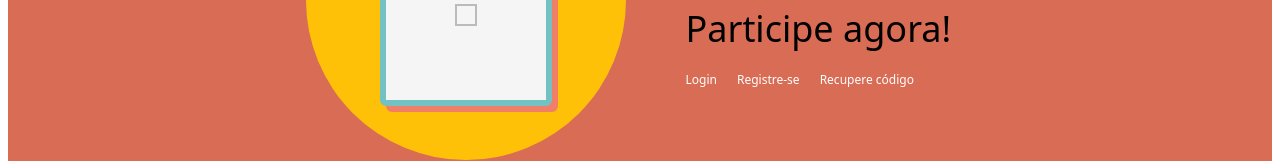
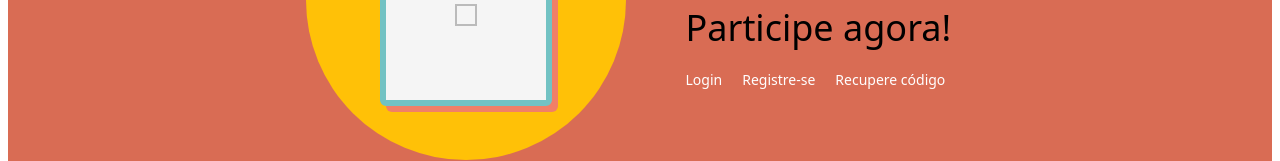
Before and after one commit to gauss-infinito/survey-app, a Next.js app in the folder frontend/: page / in a window 1280 px wide. Shown: the part 408-569 px from the top of the page. Built offline with nearby package versions, Linux system fonts and the light colour scheme.

Commit message:
Update page.module.css

```diff
--- a/frontend/app/page.module.css
+++ b/frontend/app/page.module.css
@@ -109,10 +109,11 @@
 
 .link {
   color: white;
-  text-decoration: none;
-  font-size: 12px;
   border-bottom: 2px solid transparent;
   transition: 0.2s;
+  font-size:14px;
+  font-weight:400;
+  text-decoration: none;
 }
 
 .link:hover {
```
